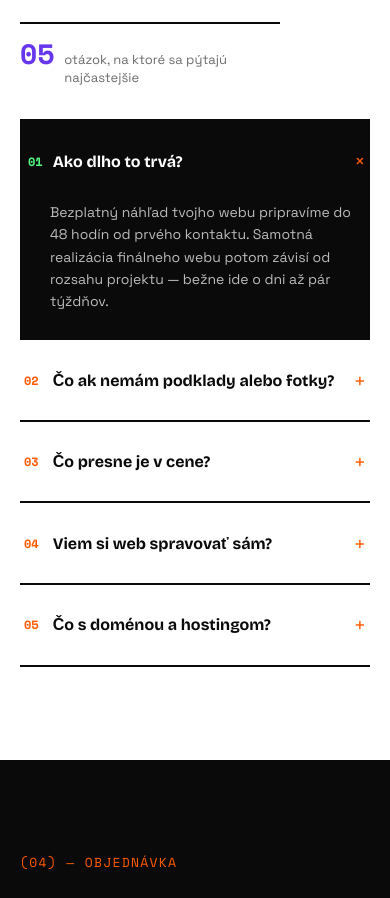
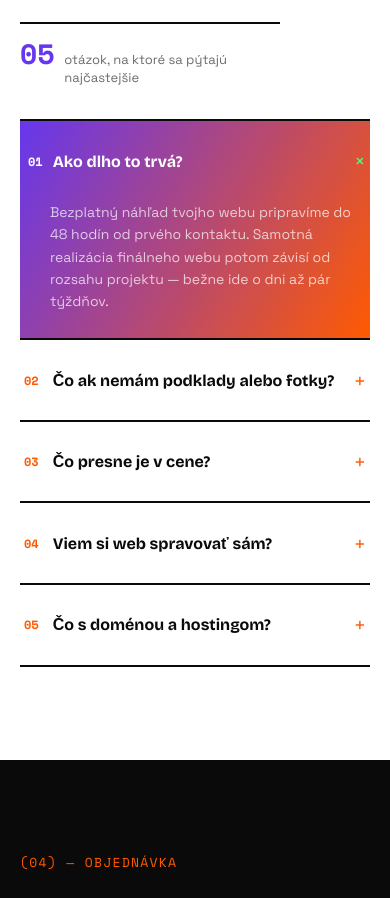
Before and after one commit to habanekdavid-arch/DNABS-, a Next.js app: page / in a window 390 px wide. Shown: the part 4185-5083 px from the top of the page. Built offline with nearby package versions, Linux system fonts and the light colour scheme.

Commit message:
Bigger nav logo, colorful FAQ hover instead of black
- Nav logo height 34px -> 52px desktop (26 -> 38 mobile)
- Accordion hover/open wipe now uses a purple->accent gradient
  instead of solid black, with white text and a green icon accent

Co-Authored-By: Claude Sonnet 5 <noreply@anthropic.com>

```diff
--- a/src/components/Accordion.module.css
+++ b/src/components/Accordion.module.css
@@ -13,7 +13,7 @@
   content:"";
   position:absolute;
   inset:0;
-  background:var(--ink);
+  background:linear-gradient(120deg,var(--purple) 0%,var(--accent) 100%);
   transform:scaleX(0);
   transform-origin:left;
   transition:transform .45s cubic-bezier(.2,.7,.2,1);
@@ -48,7 +48,7 @@
 }
 .item:hover .num,
 .itemOpen .num{
-  color:var(--green);
+  color:#fff;
   transform:translateX(4px);
 }
 
@@ -78,8 +78,9 @@
   display:inline-block;
   transition:transform .3s cubic-bezier(.2,.7,.2,1),color .3s ease;
 }
-.item:hover .icon{
-  color:var(--cyan);
+.item:hover .icon,
+.itemOpen .icon{
+  color:var(--green);
 }
 .iconOpen{
   transform:rotate(135deg);
--- a/src/components/Nav.module.css
+++ b/src/components/Nav.module.css
@@ -31,7 +31,7 @@
 }
 
 .logoImg{
-  height:34px;
+  height:52px;
   width:auto;
 }
 
@@ -86,6 +86,6 @@
 
 @media (max-width:640px){
   .logoImg{
-    height:26px;
+    height:38px;
   }
 }
```
